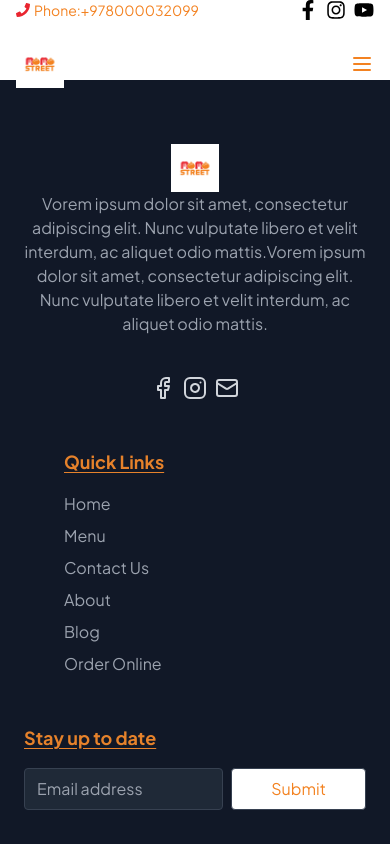
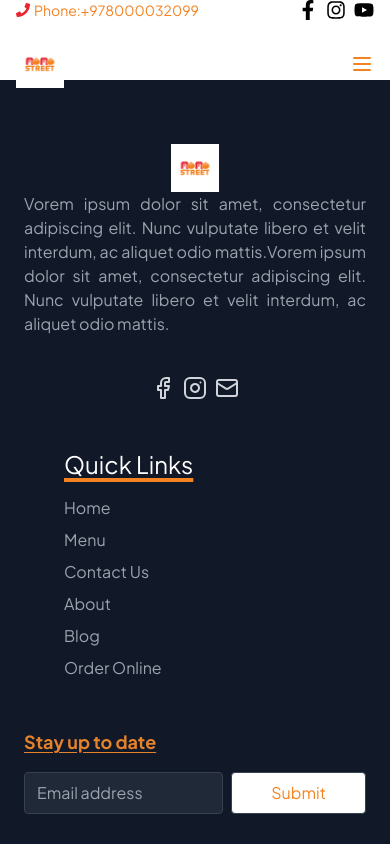
Before and after one commit to RajivMahato68/ResturantWebsite, a React (Vite) app: page / in a window 390 px wide. Shown: the top 844 px of the page. Built offline with nearby package versions, Linux system fonts and the light colour scheme.

Commit message:
footer text

```diff
--- a/src/components/Footer/Footer.jsx
+++ b/src/components/Footer/Footer.jsx
@@ -15,17 +15,20 @@ function Footer() {
               src={momoStreet}
               alt="MoMo Street"
             />
-            <p className="text-gray-400 text-center">
-              Vorem ipsum dolor sit amet, consectetur adipiscing elit. Nunc vulputate libero et velit interdum, ac aliquet odio mattis.Vorem ipsum dolor sit amet, consectetur adipiscing elit. Nunc vulputate libero et velit interdum, ac aliquet odio mattis.
+            <p className="text-gray-400 md:text-center text-justify ">
+              Vorem ipsum dolor sit amet, consectetur adipiscing elit. Nunc
+              vulputate libero et velit interdum, ac aliquet odio mattis.Vorem
+              ipsum dolor sit amet, consectetur adipiscing elit. Nunc vulputate
+              libero et velit interdum, ac aliquet odio mattis.
             </p>
-            <div className="flex md:pr-24  items-center space-x-2 text-lg mt-10 ">
+            <div className="flex md:pr-24  items-center  space-x-2 text-lg mt-10 ">
               <Facebook className="text-xl hover:bg-blue-900 cursor-pointer" />
               <Instagram className="text-xl hover:bg-blue-900 cursor-pointer" />
               <Mail className="text-xl hover:bg-blue-900 cursor-pointer" />
             </div>
           </div>
           <div className="w-full md:w-1/4 xl:w-1/4 p-6 ml-20">
-            <h3 className="text-lg font-bold mb-4 underline-bold" style={{ color: 'rgb(230, 130, 43)', textDecoration: 'underline', textUnderlineOffset: '3px' }}>
+            <h3 className="text-2xl font-normal text-white  mb-4 underline-bold underline decoration-[#f38221] decoration-4 underline-offset-4 font-sans-serif">
               Quick Links
             </h3>
             <ul className="text-gray-400">
@@ -62,7 +65,14 @@ function Footer() {
             </ul>
           </div>
           <div className="w-full md:w-1/4 xl:w-1/4 p-6">
-            <h3 className="text-lg font-bold mb-4 underline-bold" style={{ color: 'rgb(230, 130, 43)', textDecoration: 'underline', textUnderlineOffset: '3px' }}>
+            <h3
+              className="text-lg font-bold mb-4 underline-bold"
+              style={{
+                color: "rgb(230, 130, 43)",
+                textDecoration: "underline",
+                textUnderlineOffset: "3px",
+              }}
+            >
               Stay up to date
             </h3>
             <form className="flex mb-5">
@@ -73,7 +83,7 @@ function Footer() {
               />
               <button
                 type="submit"
-                className=" bg-[#ffff] text-[#f38220] border border-gray-700 rounded px-3 py-2 mb-4 focus:outline-none focus:ring-2 focus:ring-blue-500 w-2/4 ml-2 hover:border-[#e9252f] hover:bg-[#E9252F]"
+                className=" bg-[#ffff] text-[#f38220] hover:text-white border border-gray-700 rounded px-3 py-2 mb-4 focus:outline-none focus:ring-2 focus:ring-blue-500 w-2/4 ml-2 hover:border-[#e9252f] hover:bg-[#E9252F]"
               >
                 Submit
               </button>
@@ -92,7 +102,14 @@ function Footer() {
             </div>
           </div>
           <div className="w-full md:w-1/4 xl:w-1/4 p-6">
-            <h3 className="text-lg font-bold mb-4 underline-bold" style={{ color: 'rgb(230, 130, 43)', textDecoration: 'underline', textUnderlineOffset: '3px' }}>
+            <h3
+              className="text-lg font-bold mb-4 underline-bold"
+              style={{
+                color: "rgb(230, 130, 43)",
+                textDecoration: "underline",
+                textUnderlineOffset: "3px",
+              }}
+            >
               Galary
             </h3>
             <div className="grid grid-cols-2 gap-4">
--- a/tailwind.config.js
+++ b/tailwind.config.js
@@ -5,7 +5,6 @@ export default {
     extend: {
       fontFamily: {
         sans: ["Plus Jakarta Sans", "sans-serif"],
-        cursive: ["Dancing Script", "cursive"],
       },
     },
   },
```
